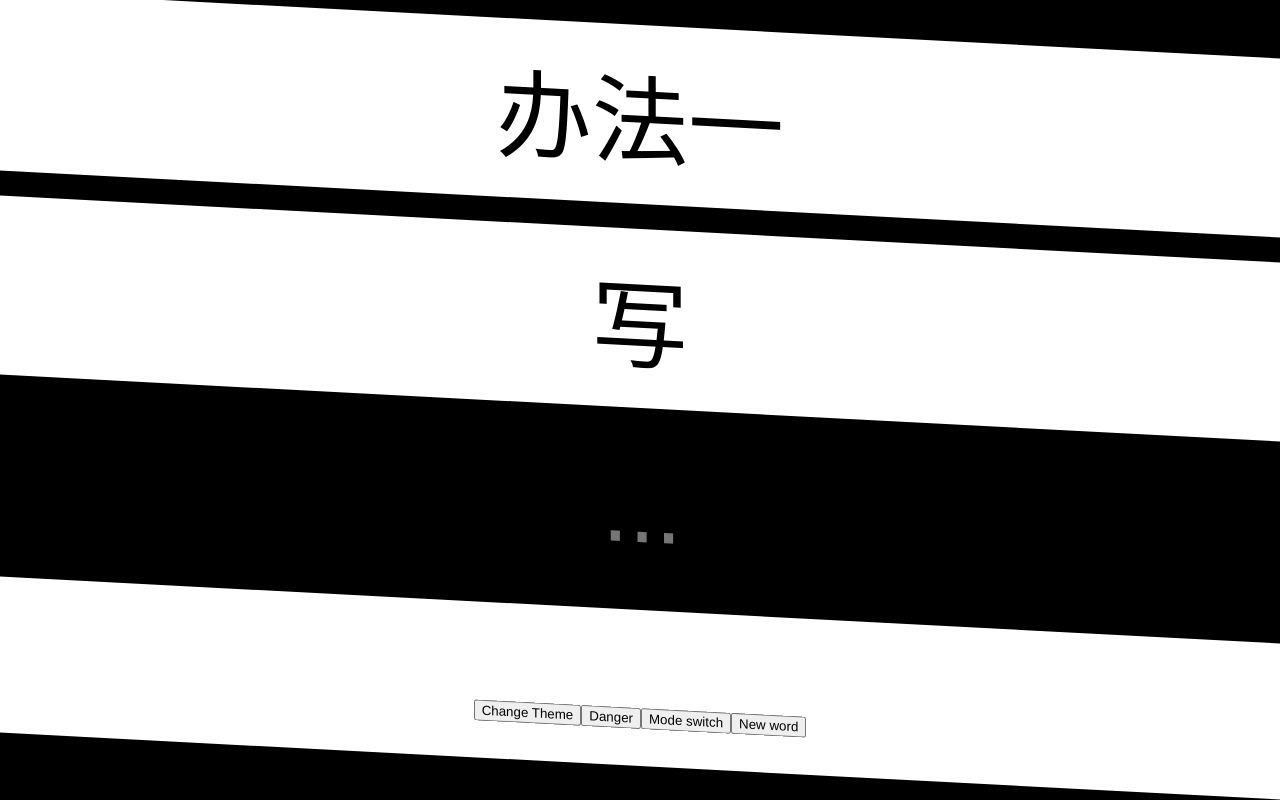
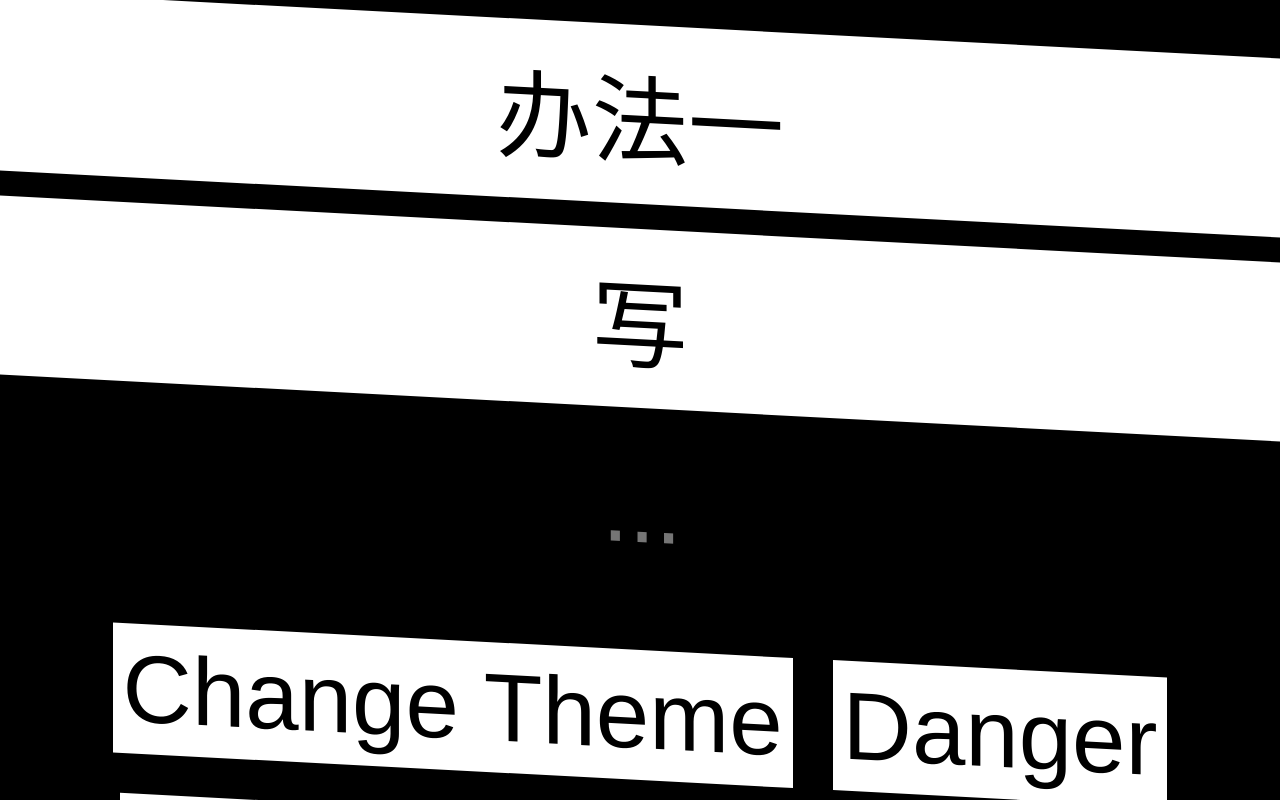
Before and after one commit to maxburkhardt/flazh, a React (Create React App) app: page / in a window 1280 px wide. Built offline with nearby package versions, Linux system fonts and the light colour scheme.

Commit message:
Component refactors

```diff
--- /dev/null
+++ b/src/components/Button.tsx
@@ -0,0 +1,25 @@
+/** @jsxImportSource @emotion/react */
+import { css, useTheme } from "@emotion/react";
+
+export type Props = {
+  onClick: () => void;
+  children?: React.ReactNode;
+};
+
+function Button({ children }: Props) {
+  const theme = useTheme();
+  const style = css`
+    background-color: ${theme.colors.displayBackground};
+    color: ${theme.colors.displayForeground};
+    border: none;
+    padding: 10px;
+    margin: 20px;
+    font-size: 72pt;
+    :hover {
+      background-color: ${theme.colors.success};
+    }
+  `;
+  return <button css={style}>{children}</button>;
+}
+
+export default Button;
--- a/src/components/GameContainer.tsx
+++ b/src/components/GameContainer.tsx
@@ -2,9 +2,11 @@
 import { css, useTheme, Theme } from "@emotion/react";
 import { useState } from "react";
 import DisplayCard from "./DisplayCard";
-import InputCard from "./InputCard";
 import { day } from "../theme";
 import { getDisplayForMode, Word, WORDS } from "../vocabulary";
+import Button from "./Button";
+import TextEntryCard from "./TextEntryCard";
+import InputCard from "./InputCard";
 
 export type Props = {
   updateTheme: (t: Theme) => void;
@@ -26,16 +28,21 @@ function GameContainer({ updateTheme }: Props) {
   );
   const [mode, setMode] = useState<GameMode>("办法一");
   const [currentWord, setCurrentWord] = useState<Word>(WORDS[0]);
+  const [textEntry, setTextEntry] = useState("");
   return (
     <div css={style}>
       <DisplayCard>{mode}</DisplayCard>
       <DisplayCard color={displayColor}>
         {getDisplayForMode(currentWord, mode)}
       </DisplayCard>
-      <InputCard lang="zh-Hans" />
-      <DisplayCard color={displayColor}>
-        <button onClick={() => updateTheme(day)}>Change Theme</button>
-        <button
+      <TextEntryCard
+        value={textEntry}
+        onChange={(e) => setTextEntry(e.target.value)}
+        lang="zh-Hans"
+      />
+      <InputCard>
+        <Button onClick={() => updateTheme(day)}>Change Theme</Button>
+        <Button
           onClick={() => {
             setDisplayColor(theme.colors.danger);
             setTimeout(
@@ -45,10 +52,10 @@ function GameContainer({ updateTheme }: Props) {
           }}
         >
           Danger
-        </button>
-        <button onClick={() => setMode("办法二")}>Mode switch</button>
-        <button onClick={() => setCurrentWord(WORDS[1])}>New word</button>
-      </DisplayCard>
+        </Button>
+        <Button onClick={() => setMode("办法二")}>Mode switch</Button>
+        <Button onClick={() => setCurrentWord(WORDS[1])}>New word</Button>
+      </InputCard>
     </div>
   );
 }
--- a/src/components/InputCard.tsx
+++ b/src/components/InputCard.tsx
@@ -2,10 +2,10 @@
 import { css, useTheme } from "@emotion/react";
 
 export type Props = {
-  lang: "en" | "zh-Hans";
+  children?: React.ReactNode;
 };
 
-function InputCard({ lang }: Props) {
+function InputCard({ children }: Props) {
   const theme = useTheme();
   const cardStyle = css`
     padding: 20px;
@@ -13,22 +13,7 @@ function InputCard({ lang }: Props) {
     margin: 25px auto;
     background-color: ${theme.colors.inputBackground};
   `;
-  const inputStyle = css`
-    font-size: 72pt;
-    width: 100%;
-    background: transparent;
-    color: ${theme.colors.inputForeground};
-    border: none;
-    text-align: center;
-    :focus {
-      outline: none;
-    }
-  `;
-  return (
-    <div css={cardStyle}>
-      <input type="text" lang={lang} css={inputStyle} placeholder="..."></input>
-    </div>
-  );
+  return <div css={cardStyle}>{children}</div>;
 }
 
 export default InputCard;
--- /dev/null
+++ b/src/components/TextEntryCard.tsx
@@ -0,0 +1,38 @@
+/** @jsxImportSource @emotion/react */
+import { css, useTheme } from "@emotion/react";
+import InputCard from "./InputCard";
+
+export type Props = {
+  value: string;
+  onChange: (e: React.ChangeEvent<HTMLInputElement>) => void;
+  lang: "en" | "zh-Hans";
+};
+
+function TextEntryCard({ value, onChange, lang }: Props) {
+  const theme = useTheme();
+  const inputStyle = css`
+    font-size: 72pt;
+    width: 100%;
+    background: transparent;
+    color: ${theme.colors.inputForeground};
+    border: none;
+    text-align: center;
+    :focus {
+      outline: none;
+    }
+  `;
+  return (
+    <InputCard>
+      <input
+        type="text"
+        lang={lang}
+        css={inputStyle}
+        placeholder="..."
+        value={value}
+        onChange={onChange}
+      ></input>
+    </InputCard>
+  );
+}
+
+export default TextEntryCard;
```
